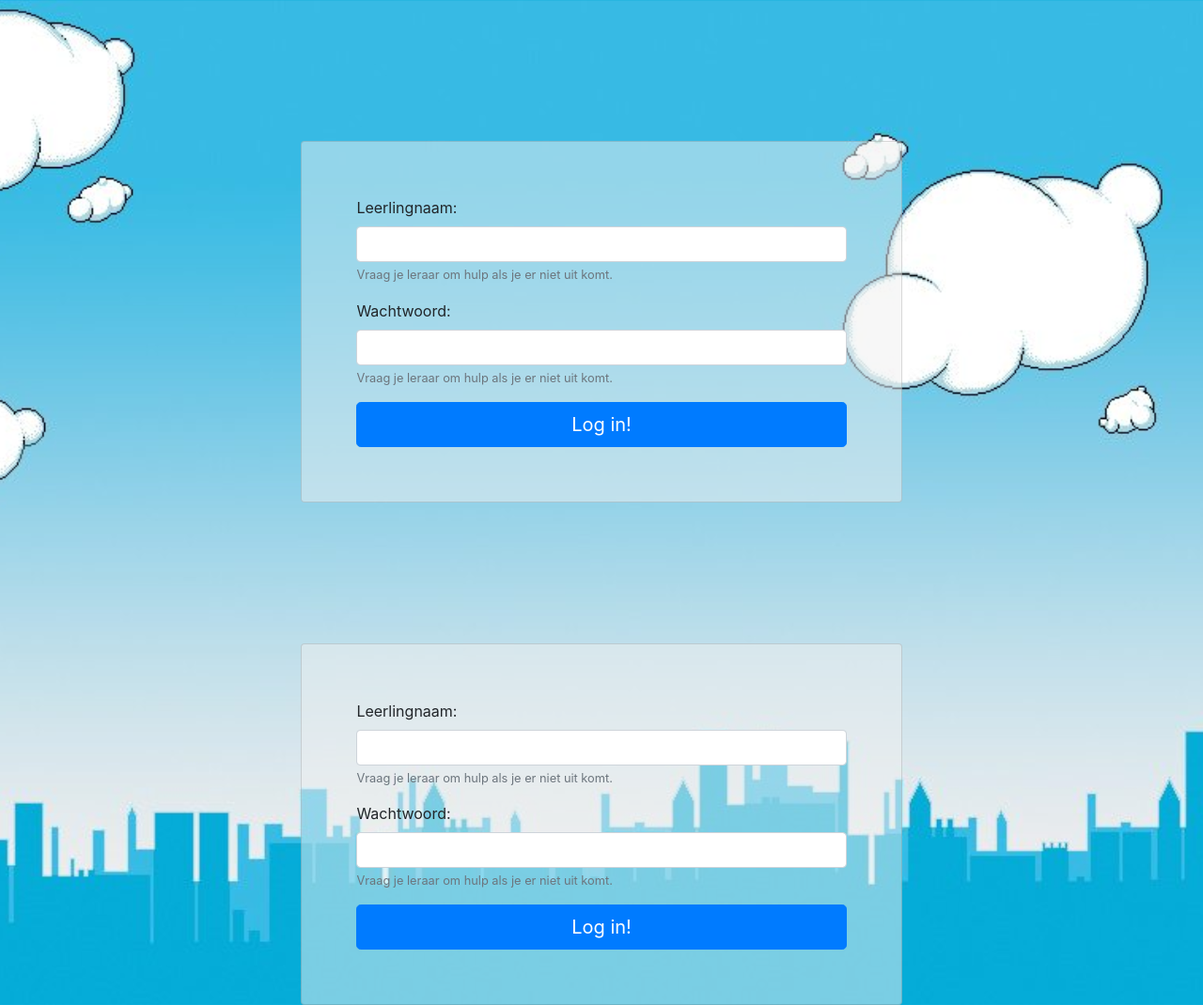
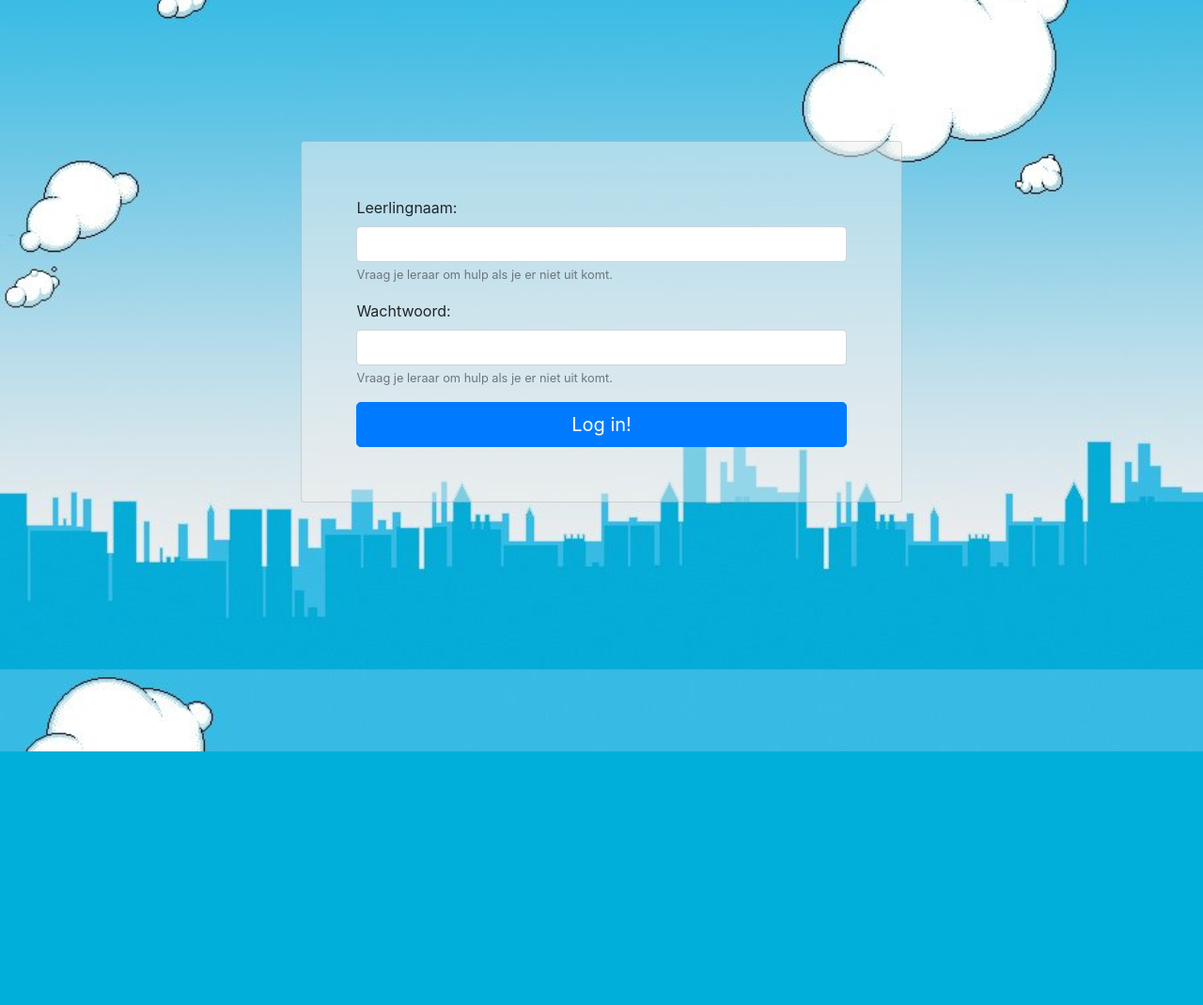
Before and after one commit to oneandonlydennis/makeathon, a PHP site: page / in a window 1280 px wide. Shown: the whole page at 94% size. After the commit the page ends 800 px from the top, so only its background shows below. Run offline with PHP 8.4, Linux system fonts and the light colour scheme.

Commit message:
Made several error messages, changed the password input to be invisible on the login page

```diff
--- a/classes/class_user.php
+++ b/classes/class_user.php
@@ -39,7 +39,7 @@ class User {
             session_destroy();
         }
 
-        header('Location: aanmelden.php');
+        header('Location: ../index.php');
     }
 
     public static function loggedinUser() {
--- a/css/style.css
+++ b/css/style.css
@@ -8,6 +8,18 @@
 .card img{
     width: 200px;
     height: 200px;
+}
+
+.landinglink{
+    color: black;
+    list-style-type: none;
+    text-decoration: none;
+}
+
+.landinglink:hover{
+    color: black;
+    list-style-type: none;
+    text-decoration: none;
 }
 
 .landingform{
@@ -39,3 +51,8 @@ body{
     background-size: cover;
     background-position: center;
 }
+
+#wrongpass{
+    text-align: center;
+    margin: auto;
+}
--- a/includes/home.php
+++ b/includes/home.php
@@ -10,6 +10,7 @@
             </div>
         </div>
         <div class="col-6">
+            <a class="landinglink" href="teacher/teacher.php">
             <button class="landingbutton" name="loginteacher">
                 <div class="card" id="landingcards">
                     <div class="card-body">
@@ -17,6 +18,7 @@
                     <img class="card-img-top" src="img/leraar.png" alt="leraar">
                     </div>
                 </div>
+            </a>
         </div>
     </form>
 </div>
--- a/index.php
+++ b/index.php
@@ -18,31 +18,34 @@ if (!User::loggedinUser()) {
         <link rel="stylesheet" href="css/style.css">
     </head>
     <body>
-
-        <?php
+    <?php
+        $errormsg = "";
         if ($_SERVER['REQUEST_METHOD'] === 'POST') {
             if (isset($_POST['aanmelden'])) {
                 if ($user = User::checkUser($_POST['username'])) {
                     if ($user->login($_POST['password'])) {
                         $_SESSION['id'] = $user->data('id');
-                        echo 'Ingelogd';
                     } else {
-                        echo 'Verkeerde wachtwoord';
+                        $errormsg = '<div class="alert alert-danger" id="wrongpass">Je hebt het verkeerde wachtwoord ingevoerd!</div>';
                     }
                 } else {
-                    echo 'Verkeerde gebruikersnaam';
+                    $errormsg = '<div class="alert alert-danger" id="wrongpass">Je hebt het verkeerde gebruikersnaam ingevoerd!</div>';
                 }
             }
         }
+        ?>
+    <div class="card" id="landingcard">
+                <div class="card-body">
 
+        <?php
         if (isset($_SESSION['id'])) {
                 //Activeer pas zodra je ingelogd bent
                 include("includes/home.php");
         } else {
 
-            echo '<div class="card" id="landingcard">
-                <div class="card-body">
+            echo '
                     <form method="POST">
+                        '.$errormsg.'
                         <div class="form-group">
                             <label for="username">Leerlingnaam: </label>
                             <input type="text" class="form-control" name="username" id="username" aria-describedby="helpId" placeholder="">
@@ -50,42 +53,13 @@ if (!User::loggedinUser()) {
                         </div>
                         <div class="form-group">
                             <label for="password">Wachtwoord: </label>
-                            <input type="text"
+                            <input type="password"
                                 class="form-control" name="password" id="password" aria-describedby="helpId" placeholder="">
                             <small id="helpId" class="form-text text-muted">Vraag je leraar om hulp als je er niet uit komt.</small>
                         </div>
                         <button type="submit" name="aanmelden" id="submit" class="btn btn-primary btn-lg btn-block">Log in!</button>
                     </form>
-                </div>
-            </div>';
+                ';
         }
-        ?>
-        <div class="card" id="landingcard">
-            <div class="card-body">
-                <?php
-                if (isset($_SESSION['id'])) {
-                        //Activeer pas zodra je ingelogd bent
-                        include("includes/home.php");
-                } else {
-
-                echo '
-                <form method="POST">
-                    <div class="form-group">
-                        <label for="username">Leerlingnaam: </label>
-                        <input type="text" class="form-control" name="username" id="username" aria-describedby="helpId" placeholder="">
-                        <small id="helpId" class="form-text text-muted">Vraag je leraar om hulp als je er niet uit komt.</small>
-                    </div>
-                    <div class="form-group">
-                        <label for="password">Wachtwoord: </label>
-                        <input type="text"
-                            class="form-control" name="password" id="password" aria-describedby="helpId" placeholder="">
-                        <small id="helpId" class="form-text text-muted">Vraag je leraar om hulp als je er niet uit komt.</small>
-                    </div>
-                    <button type="submit" name="aanmelden" id="submit" class="btn btn-primary btn-lg btn-block">Log in!</button>
-                </form>';
-                }
-                ?>
-            </div>
+        ?></div>
         </div>
-    </body>
-</html>
--- a/teacher/overzicht.php
+++ b/teacher/overzicht.php
@@ -1,7 +1,7 @@
 <?php
 error_reporting(E_ALL);
 ini_set('display_errors', 1);
-require('../includes/autoloader.php');
+//require('../includes/autoloader.php');
 ?>
 <!doctype html>
 <html lang="en">
@@ -43,7 +43,7 @@ require('nav.php');
                         $database = new Connection;
                         $db = $database->OpenVerbinding();
 
-                        $gebruikers = $db->prepare('SELECT * FROM users');
+                        $gebruikers = $db->prepare('SELECT * FROM users WHERE role = "Leerling"');
                         $gebruikers->execute();
 
                         while ($row = $gebruikers->fetch(PDO::FETCH_ASSOC)) {
@@ -63,6 +63,6 @@ require('nav.php');
         </div>
     </div>
 </div>
-<script src="../js/bootstrap.js"></script>
+<script src="../js/bootstrap.min.js"></script>
 </body>
 </html>
--- a/teacher/registeren.php
+++ b/teacher/registeren.php
@@ -1,7 +1,7 @@
 <?php
 error_reporting(E_ALL);
 ini_set('display_errors', 1);
-require('../includes/autoloader.php');
+//require('../includes/autoloader.php');
 ?>
 <!doctype html>
 <html lang="en">
@@ -21,16 +21,18 @@ require('nav.php');
     <div class="container">
         <div class="registreren">
             <?php
+            $errormsg = "";
             if ($_SERVER['REQUEST_METHOD'] === 'POST' && isset($_POST['aanmaken'])) {
                 if (!empty($_POST['voornaam']) && !empty($_POST['achternaam']) && !empty($_POST['wachtwoord']) && !empty($_POST['klas'])) {
                     if (User::registreren($_POST['voornaam'], $_POST['achternaam'], $_POST['wachtwoord'], $_POST['klas'])) {
-                        echo 'gelukt';
+                        $errormsg = '<div class="alert alert-success">Je hebt de student succesvol toegevoegd!</div>';
                     }
                 }
             }
             ?>
             <div class="card">
                 <div class="card-body">
+                    <?php echo $errormsg; ?>
                     <form method="POST">
                         <div class="form-group">
                             <label for="Voornaam">Voornaam</label>
--- a/teacher/teacher.php
+++ b/teacher/teacher.php
@@ -1,5 +1,5 @@
 <?php
-require('../includes/autoloader.php');
+//require('../includes/autoloader.php');
 ?>
 <!doctype html>
 <html lang="en">
```
Also changed, not shown: teacher/nav.php (+13 -0 lines).
